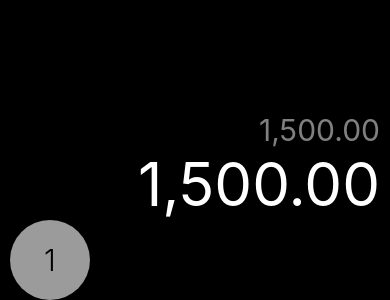
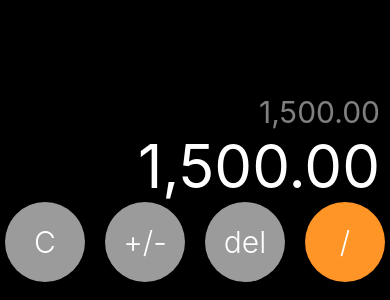
Before and after one commit to leotangram/03-calculator-rn-ts, a React Native app: screen / in a window 390 px wide. Shown: the part 544-844 px from the top of the page. Built offline with nearby package versions, Linux system fonts and the light colour scheme.

Commit message:
Button & rows

```diff
--- /dev/null
+++ b/src/components/ButtonCalculator.tsx
@@ -0,0 +1,18 @@
+import React, { FC } from 'react'
+import { View, Text } from 'react-native';
+import { styles } from '../theme/appTheme';
+
+interface ButtonCalculatorProps {
+  color?: string
+  text: string
+}
+
+const ButtonCalculator: FC<ButtonCalculatorProps> = ({ color, text }) => {
+  return (
+    <View style={{ ...styles.button, backgroundColor: color }}>
+      <Text style={styles.textButton}>{text}</Text>
+    </View>
+  )
+}
+
+export default ButtonCalculator
--- a/src/screens/CalculatorScreen.tsx
+++ b/src/screens/CalculatorScreen.tsx
@@ -1,16 +1,21 @@
 import React from 'react'
 import { View, Text } from 'react-native';
 import { styles } from '../theme/appTheme';
+import ButtonCalculator from '../components/ButtonCalculator';
+
+const gray = "#9b9b9b"
+const orange = "#ff9427"
 
 const CalculatorScreen = () => {
   return (
     <View style={styles.calculatorContainer}>
       <Text style={styles.smallResult}>1,500.00</Text>
       <Text style={styles.result}>1,500.00</Text>
-      <View>
-        <View style={styles.button}>
-          <Text style={styles.textButton}>1</Text>
-        </View>
+      <View style={styles.row}>
+        <ButtonCalculator color={gray} text="C" />
+        <ButtonCalculator color={gray} text="+/-" />
+        <ButtonCalculator color={gray} text="del" />
+        <ButtonCalculator color={orange} text="/" />
       </View>
     </View>
   )
--- a/src/theme/appTheme.tsx
+++ b/src/theme/appTheme.tsx
@@ -20,18 +20,25 @@ export const styles = StyleSheet.create({
     fontSize: 30,
     textAlign: 'right'
   },
+  row: {
+    flexDirection: 'row',
+    justifyContent: 'center',
+    marginBottom: 18,
+    paddingHorizontal: 10
+  },
   button: {
-    backgroundColor: '#9b9b9b',
+    backgroundColor: '#2d2d2d',
     borderRadius: 100,
     height: 80,
     justifyContent: 'center',
+    marginHorizontal: 10,
     width: 80
   },
   textButton: {
-    color: '#000000',
+    color: '#ffffff',
     fontSize: 30,
     fontWeight: '300',
     padding: 10,
     textAlign: 'center'
-  }
+  },
 });
```
